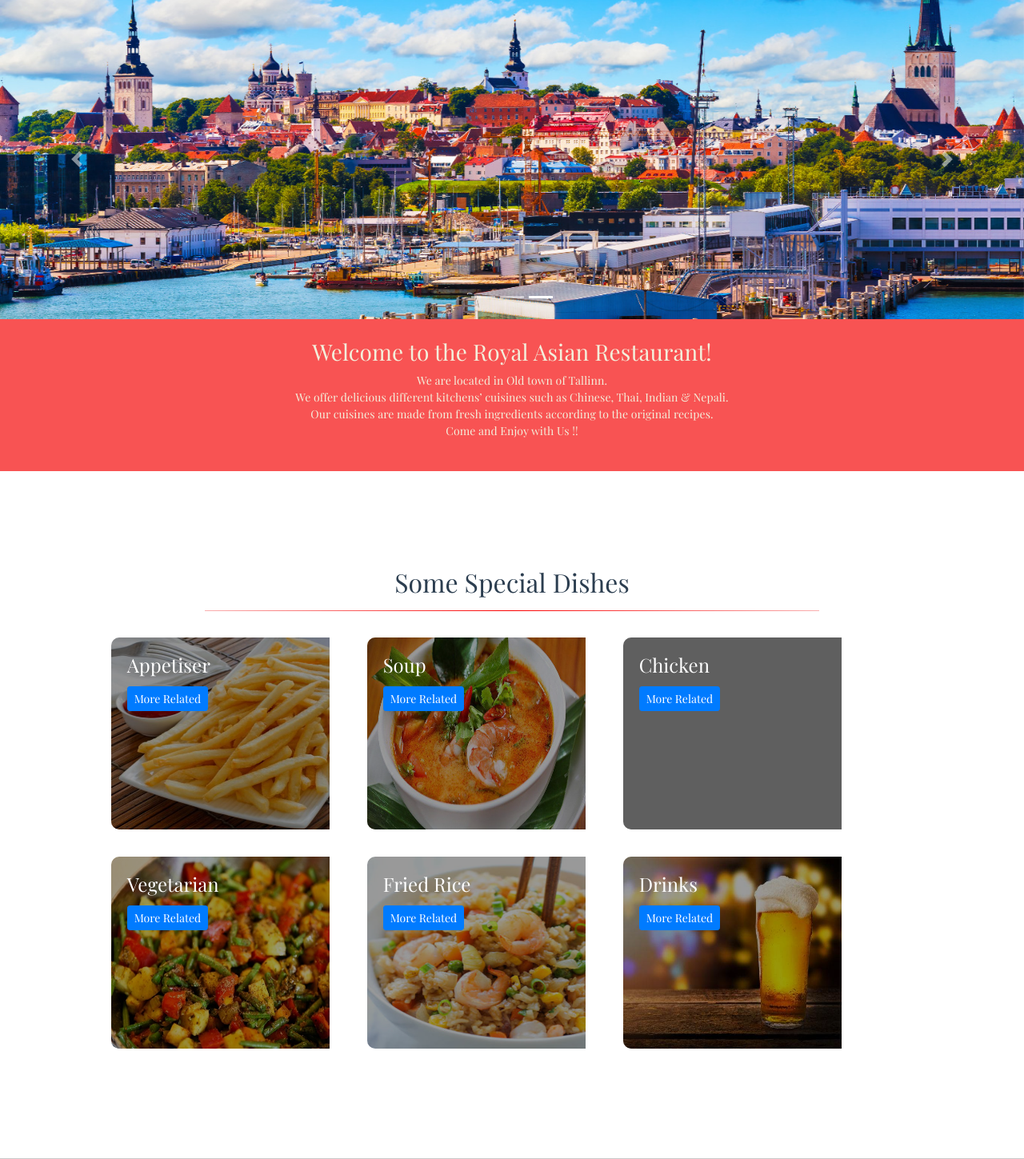
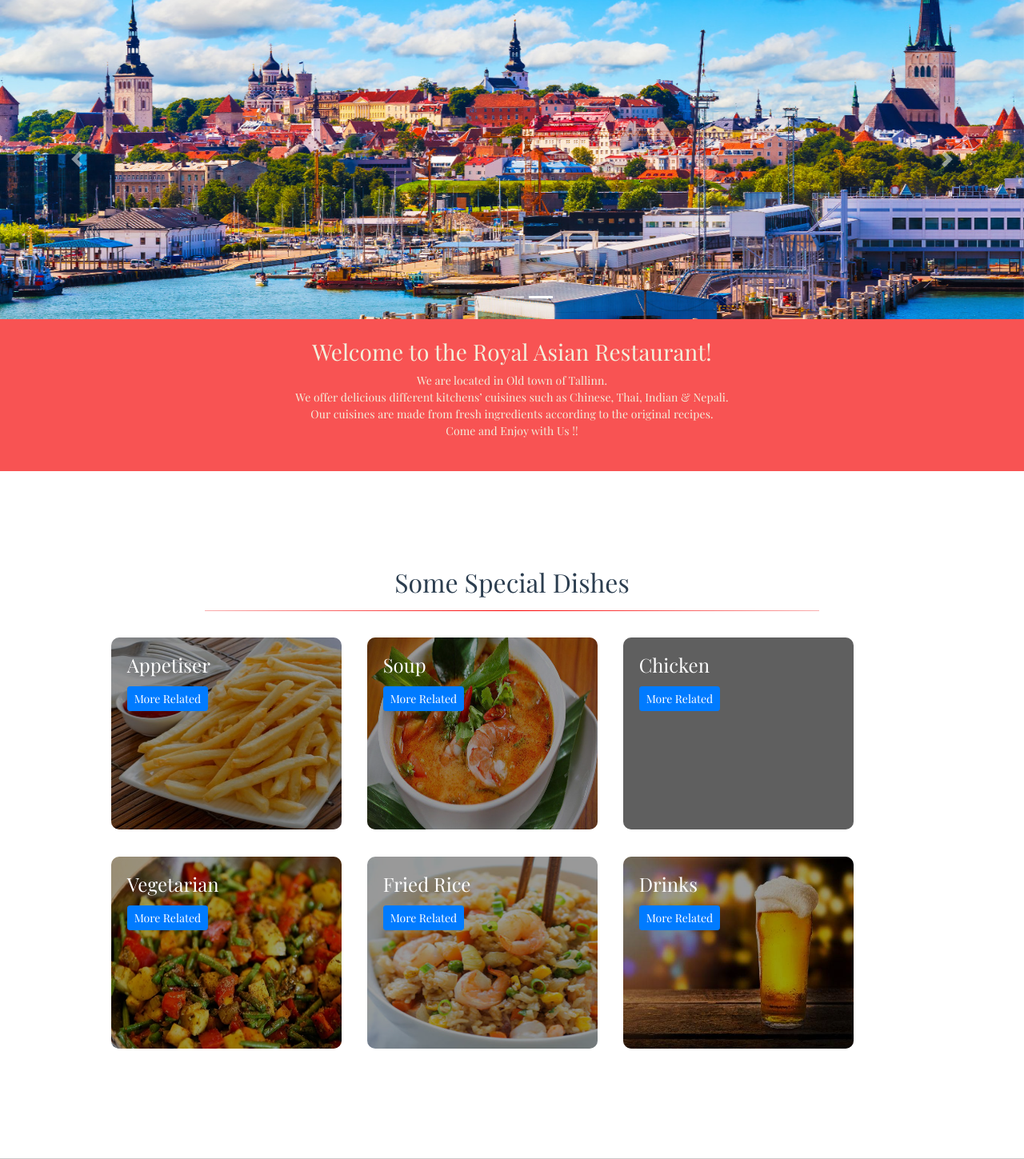
Before and after one commit to dasrajanraj/dasrajanraj.github.io, a PHP site: page / in a window 1280 px wide. Shown: the part 978-2427 px from the top of the page at 80% size. Run offline with PHP 8.4, Linux system fonts and the light colour scheme; some libraries are stand-ins or nearby versions; grey boxes are pictures that could not be loaded.

Commit message:
Update style.css

```diff
--- a/component/css/style.css
+++ b/component/css/style.css
@@ -118,7 +118,22 @@ header{
     margin: 0
 }
 
-#dishes > .carousel-inner{
+#dishes1 > .carousel-inner{
+    overflow: visible;
+}
+#dishes2 > .carousel-inner{
+    overflow: visible;
+}
+#dishes3 > .carousel-inner{
+    overflow: visible;
+}
+#dishes4 > .carousel-inner{
+    overflow: visible;
+}
+#dishes5 > .carousel-inner{
+    overflow: visible;
+}
+#dishes6 > .carousel-inner{
     overflow: visible;
 }
 .card{
```
